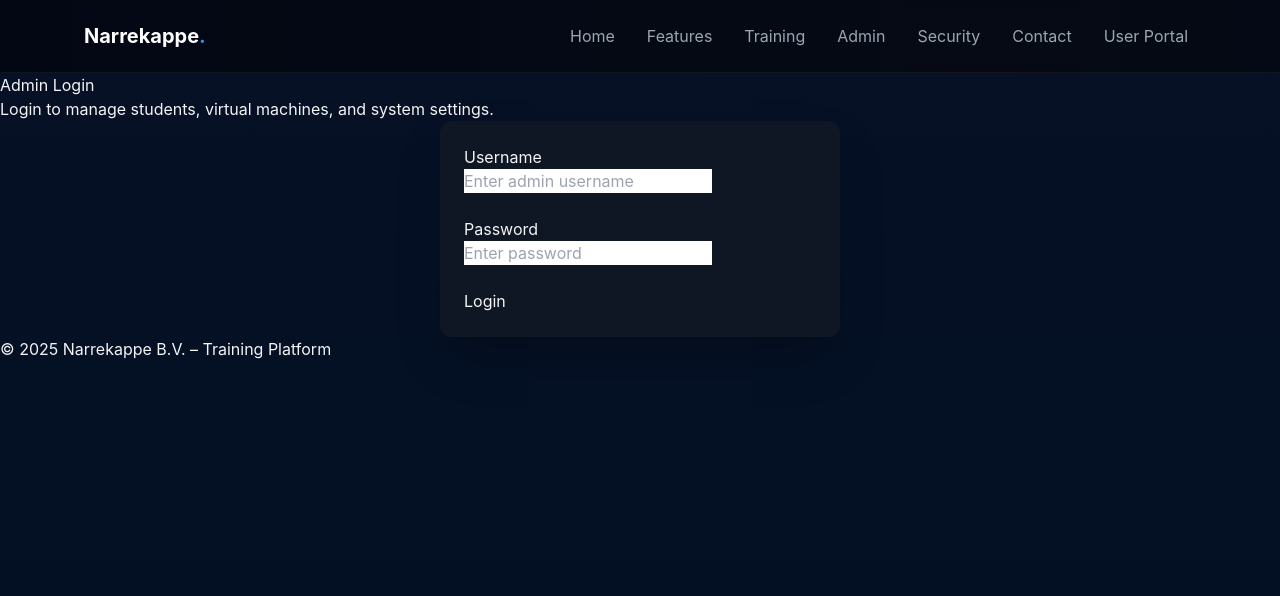
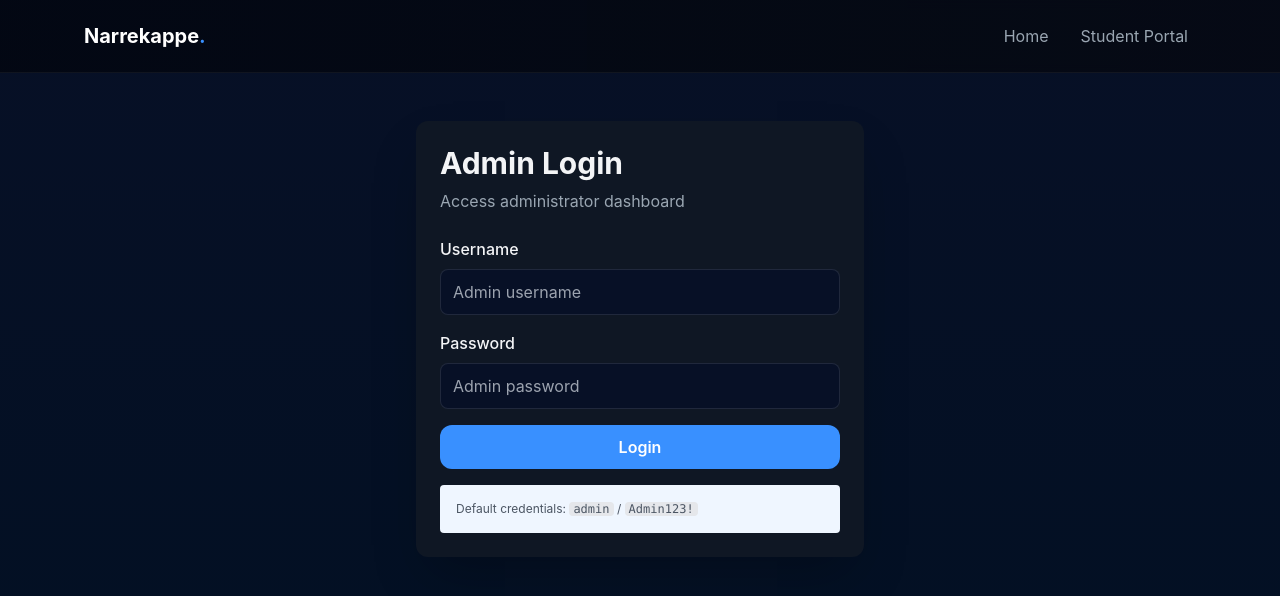
Before and after one commit to battylover9/Narrekappe-BV, a Next.js app: page /admin in a window 1280 px wide. Shown: the top 596 px of the page. Built offline with nearby package versions, Linux system fonts and the light colour scheme.

Commit message:
fixed admin login

```diff
--- /dev/null
+++ b/lib/AdminAuthCheck.js
@@ -0,0 +1,30 @@
+import { useEffect, useState } from 'react';
+import { useRouter } from 'next/router';
+
+export function useAdminAuth() {
+  const router = useRouter();
+  const [isAuthenticated, setIsAuthenticated] = useState(false);
+  const [loading, setLoading] = useState(true);
+  const [adminUser, setAdminUser] = useState('');
+
+  useEffect(() => {
+    const adminAuth = localStorage.getItem('adminAuth');
+    const user = localStorage.getItem('adminUser');
+
+    if (adminAuth === 'true' && user) {
+      setIsAuthenticated(true);
+      setAdminUser(user);
+    } else {
+      router.push('/admin-login');
+    }
+    setLoading(false);
+  }, [router]);
+
+  const logout = () => {
+    localStorage.removeItem('adminAuth');
+    localStorage.removeItem('adminUser');
+    router.push('/admin-login');
+  };
+
+  return { isAuthenticated, loading, adminUser, logout };
+}
--- a/pages/admin-dashboard.js
+++ b/pages/admin-dashboard.js
@@ -1,19 +1,16 @@
-// app/admin-dashboard/page.js
 import Link from 'next/link';
-import { useEffect } from 'react';
-import { useRouter } from 'next/navigation';
+import { useAdminAuth } from '../lib/AdminAuthCheck';
 
 export default function AdminDashboardPage() {
-  const router = useRouter();
+  const { isAuthenticated, loading, logout } = useAdminAuth();
 
-  // Mimic the old localStorage auth check
-  useEffect(() => {
-    if (typeof window !== 'undefined') {
-      if (localStorage.getItem('loggedIn') !== 'yes') {
-        router.push('/admin');
-      }
-    }
-  }, [router]);
+  if (loading) {
+    return <div className="container pt-12">Loading...</div>;
+  }
+
+  if (!isAuthenticated) {
+    return null;
+  }
 
   return (
     <>
@@ -24,8 +21,9 @@ export default function AdminDashboardPage() {
           </Link>
           <nav className="main-nav">
             <Link href="/">Home</Link>
-            <Link href="/admin">Admin Info</Link>
-            <Link href="/admin-login">Logout</Link>
+            <Link href="/admin-main">Admin</Link>
+            <Link href="/admin-monitoring">Monitoring</Link>
+            <button onClick={logout} className="btn btn-ghost btn-sm">Logout</button>
           </nav>
         </div>
       </header>
--- a/pages/admin-main.js
+++ b/pages/admin-main.js
@@ -1,7 +1,17 @@
-
 import Link from 'next/link';
+import { useAdminAuth } from '../lib/AdminAuthCheck';
 
 export default function AdminPage() {
+  const { isAuthenticated, loading, adminUser, logout } = useAdminAuth();
+
+  if (loading) {
+    return <div className="container pt-12">Loading...</div>;
+  }
+
+  if (!isAuthenticated) {
+    return null;
+  }
+
   return (
     <>
       <header className="site-header">
@@ -11,26 +21,16 @@ export default function AdminPage() {
           </Link>
           <nav className="main-nav">
             <Link href="/">Home</Link>
-            <Link href="/features">Features</Link>
-            <Link href="/training">Training</Link>
-            <Link href="/admin">Admin</Link>
-            <Link href="/security">Security</Link>
-            <Link href="/contact">Contact</Link>
-            <Link href="/user-portal">User Portal</Link>
             <Link href="/admin-dashboard">Dashboard</Link>
-            <Link href="/admin-login">Logout</Link>
+            <Link href="/admin-monitoring">Monitoring</Link>
+            <button onClick={logout} className="btn btn-ghost btn-sm">Logout</button>
           </nav>
-          <button className="nav-toggle" aria-label="Toggle navigation">
-            ☰
-          </button>
         </div>
       </header>
 
       <main className="container">
-        <h1>Admin Dashboard Concept</h1>
-        <p className="muted">
-          This page outlines the capabilities of the admin console — it is a conceptual mockup for the platform.
-        </p>
+        <h1>Admin Dashboard</h1>
+        <p className="muted">Welcome, {adminUser}!</p>
 
         <section className="card">
           <h2>User &amp; Lab Management</h2>
@@ -52,11 +52,7 @@ export default function AdminPage() {
         <section className="card">
           <h2>Monitoring &amp; Logs</h2>
           <p>Overview of resource usage, alerts for failures, and logs for audit and grading.</p>
-          <div className="dashboard-sample">
-            <div className="dash-card">CPU: 45%</div>
-            <div className="dash-card">RAM: 63%</div>
-            <div className="dash-card">Storage: 72%</div>
-          </div>
+          <Link href="/admin-monitoring" className="btn">View Monitoring →</Link>
         </section>
 
         <section className="card">
@@ -66,15 +62,6 @@ export default function AdminPage() {
             reproducibility.
           </p>
         </section>
-
-        <h3>Create New User</h3>
-        <input type="text" id="newUser" placeholder="Username" />
-        <input type="password" id="newPass" placeholder="Password" />
-        <select id="newRole">
-          <option value="user">User</option>
-          <option value="admin">Admin</option>
-        </select>
-        <button type="button">Add User</button>
       </main>
 
       <footer className="site-footer">
--- a/pages/admin-monitoring.js
+++ b/pages/admin-monitoring.js
@@ -1,7 +1,9 @@
 import { useState, useEffect } from 'react';
 import Link from 'next/link';
+import { useAdminAuth } from '../lib/AdminAuthCheck';
 
 export default function AdminMonitoringPage() {
+  const { isAuthenticated, loading: authLoading, logout } = useAdminAuth();
   const [stats, setStats] = useState(null);
   const [loading, setLoading] = useState(true);
   const [autoRefresh, setAutoRefresh] = useState(true);
@@ -20,13 +22,15 @@ export default function AdminMonitoringPage() {
   };
 
   useEffect(() => {
-    fetchStats();
+    if (isAuthenticated) {
+      fetchStats();
 
-    if (autoRefresh) {
-      const interval = setInterval(fetchStats, refreshInterval * 1000);
-      return () => clearInterval(interval);
+      if (autoRefresh) {
+        const interval = setInterval(fetchStats, refreshInterval * 1000);
+        return () => clearInterval(interval);
+      }
     }
-  }, [autoRefresh, refreshInterval]);
+  }, [isAuthenticated, autoRefresh, refreshInterval]);
 
   const getStatusColor = (status) => {
     return status === 'running' ? 'status-running' : 'status-stopped';
@@ -38,6 +42,14 @@ export default function AdminMonitoringPage() {
     return 'text-green-500';
   };
 
+  if (authLoading) {
+    return <div className="container pt-12">Loading...</div>;
+  }
+
+  if (!isAuthenticated) {
+    return null;
+  }
+
   if (loading) {
     return (
       <>
@@ -48,7 +60,8 @@ export default function AdminMonitoringPage() {
             </Link>
             <nav className="main-nav">
               <Link href="/">Home</Link>
-              <Link href="/admin">Admin</Link>
+              <Link href="/admin-main">Admin</Link>
+              <button onClick={logout} className="btn btn-ghost btn-sm">Logout</button>
             </nav>
           </div>
         </header>
@@ -70,8 +83,9 @@ export default function AdminMonitoringPage() {
           </Link>
           <nav className="main-nav">
             <Link href="/">Home</Link>
-            <Link href="/admin">Admin</Link>
+            <Link href="/admin-main">Admin</Link>
             <Link href="/stud-dash">Student Portal</Link>
+            <button onClick={logout} className="btn btn-ghost btn-sm">Logout</button>
           </nav>
         </div>
       </header>
@@ -153,37 +167,6 @@ export default function AdminMonitoringPage() {
           </div>
         </div>
 
-        {/* Recent Deployments */}
-        {stats?.recentDeployments && stats.recentDeployments.length > 0 && (
-          <div className="card mb-8">
-            <h2 className="text-2xl font-bold mb-4">Recent Deployments</h2>
-            <div className="overflow-x-auto">
-              <table className="data-table">
-                <thead>
-                  <tr>
-                    <th>Timestamp</th>
-                    <th>User</th>
-                    <th>VM Name</th>
-                    <th>VM ID</th>
-                  </tr>
-                </thead>
-                <tbody>
-                  {stats.recentDeployments.map((deployment, index) => (
-                    <tr key={index}>
-                      <td className="font-mono text-sm">
-                        {new Date(deployment.timestamp).toLocaleString()}
-                      </td>
-                      <td>{deployment.userName}</td>
-                      <td>{deployment.vmName}</td>
-                      <td className="font-mono">{deployment.vmId}</td>
-                    </tr>
-                  ))}
-                </tbody>
-              </table>
-            </div>
-          </div>
-        )}
-
         {/* VM Details Table */}
         <div className="card">
           <h2 className="text-2xl font-bold mb-4">All Virtual Machines</h2>
@@ -200,15 +183,13 @@ export default function AdminMonitoringPage() {
                     <th>VM ID</th>
                     <th>Name</th>
                     <th>Status</th>
-                    <th>CPU</th>
                     <th>Memory</th>
                     <th>Disk</th>
                     <th>Uptime</th>
-                    <th>Node</th>
                   </tr>
                 </thead>
                 <tbody>
-                  {stats?.vms.map(vm => (
+                  {stats?.vms?.map(vm => (
                     <tr key={vm.vmid}>
                       <td className="font-mono">{vm.vmid}</td>
                       <td className="font-medium">{vm.name}</td>
@@ -217,66 +198,15 @@ export default function AdminMonitoringPage() {
                           {vm.status}
                         </span>
                       </td>
-                      <td className={getResourceColor(parseFloat(vm.cpuUsage))}>
-                        {vm.cpuUsage}%
-                      </td>
-                      <td>
-                        <div className={getResourceColor(parseFloat(vm.memPercent))}>
-                          {vm.memUsage} MB
-                        </div>
-                        <div className="text-xs muted">
-                          {vm.memPercent}% of {vm.memMax} MB
-                        </div>
-                      </td>
-                      <td>
-                        <div>{vm.diskUsage} GB</div>
-                        <div className="text-xs muted">of {vm.diskMax} GB</div>
-                      </td>
-                      <td className="font-mono text-sm">{vm.uptime}</td>
-                      <td className="text-sm muted">{vm.node}</td>
+                      <td>{vm.memory || 'N/A'}</td>
+                      <td>{vm.bootdisk || 'N/A'}</td>
+                      <td className="font-mono text-sm">{vm.uptime || '-'}</td>
                     </tr>
                   ))}
                 </tbody>
               </table>
             </div>
           )}
-        </div>
-
-        {/* Resource Summary */}
-        <div className="grid grid-cols-1 md:grid-cols-2 gap-6 mt-8">
-          <div className="card">
-            <h3 className="text-xl font-bold mb-4">Memory Overview</h3>
-            <div className="space-y-2">
-              <div className="flex justify-between">
-                <span className="muted">Total Allocated:</span>
-                <span className="font-bold">{stats?.summary.memMax || '0'} GB</span>
-              </div>
-              <div className="flex justify-between">
-                <span className="muted">Currently Used:</span>
-                <span className="font-bold">{stats?.summary.memUsed || '0'} GB</span>
-              </div>
-              <div className="flex justify-between">
-                <span className="muted">Usage:</span>
-                <span className={`font-bold ${getResourceColor(parseFloat(stats?.summary.memPercent || 0))}`}>
-                  {stats?.summary.memPercent || '0'}%
-                </span>
-              </div>
-            </div>
-          </div>
-
-          <div className="card">
-            <h3 className="text-xl font-bold mb-4">Disk Overview</h3>
-            <div className="space-y-2">
-              <div className="flex justify-between">
-                <span className="muted">Total Allocated:</span>
-                <span className="font-bold">{stats?.summary.diskMax || '0'} GB</span>
-              </div>
-              <div className="flex justify-between">
-                <span className="muted">Currently Used:</span>
-                <span className="font-bold">{stats?.summary.diskUsed || '0'} GB</span>
-              </div>
-            </div>
-          </div>
         </div>
       </main>
 
--- a/pages/admin.js
+++ b/pages/admin.js
@@ -1,67 +1,110 @@
-
+import { useState } from 'react';
+import { useRouter } from 'next/router';
 import Link from 'next/link';
 
-export default function AdminLoginPage() {
+export default function AdminLogin() {
+  const [username, setUsername] = useState('');
+  const [password, setPassword] = useState('');
+  const [error, setError] = useState('');
+  const [loading, setLoading] = useState(false);
+  const router = useRouter();
+
+  const handleLogin = async (e) => {
+    e.preventDefault();
+    setLoading(true);
+    setError('');
+
+    try {
+      const response = await fetch('/api/auth/admin-login', {
+        method: 'POST',
+        headers: { 'Content-Type': 'application/json' },
+        body: JSON.stringify({ username, password }),
+      });
+
+      const data = await response.json();
+
+      if (response.ok && data.success) {
+        localStorage.setItem('adminAuth', 'true');
+        localStorage.setItem('adminUser', username);
+        router.push('/admin-main');
+      } else {
+        setError(data.error || 'Invalid credentials');
+      }
+    } catch (err) {
+      setError('Login failed. Please try again.');
+    } finally {
+      setLoading(false);
+    }
+  };
+
   return (
     <>
       <header className="site-header">
-        <div className="container header-inner">
-          <Link className="brand" href="/">
+        <div className="header-inner">
+          <Link href="/" className="brand">
             Narrekappe<span className="accent">.</span>
           </Link>
           <nav className="main-nav">
             <Link href="/">Home</Link>
-            <Link href="/features">Features</Link>
-            <Link href="/training">Training</Link>
-            <Link href="/admin">Admin</Link>
-            <Link href="/security">Security</Link>
-            <Link href="/contact">Contact</Link>
-            <Link href="/user-portal">User Portal</Link>
+            <Link href="/stud-dash">Student Portal</Link>
           </nav>
-          <button className="nav-toggle" aria-label="Toggle navigation">
-            ☰
-          </button>
         </div>
       </header>
 
-      <section>
-        <h2>Admin Login</h2>
-        <p>Login to manage students, virtual machines, and system settings.</p>
+      <main className="container pt-12">
+        <div className="card max-w-md mx-auto">
+          <h1 className="text-3xl font-bold mb-2">Admin Login</h1>
+          <p className="muted mb-6">Access administrator dashboard</p>
 
-        <div className="card" style={{ maxWidth: '400px', margin: 'auto' }}>
-          <form id="loginForm">
-            <label>Username</label>
-            <br />
+          {error && (
+            <div className="mb-4 p-3 rounded bg-red-100 text-red-700">
+              {error}
+            </div>
+          )}
+
+          <form onSubmit={handleLogin} className="space-y-4">
+            <div>
+              <label className="block mb-2 font-medium">Username</label>
               <input
                 type="text"
-              id="username"
-              placeholder="Enter admin username"
-              className="input"
+                value={username}
+                onChange={(e) => setUsername(e.target.value)}
+                placeholder="Admin username"
+                required
+                className="form-input"
+                disabled={loading}
               />
-            <br />
-            <br />
+            </div>
 
-            <label>Password</label>
-            <br />
+            <div>
+              <label className="block mb-2 font-medium">Password</label>
               <input
                 type="password"
-              id="password"
-              placeholder="Enter password"
-              className="input"
+                value={password}
+                onChange={(e) => setPassword(e.target.value)}
+                placeholder="Admin password"
+                required
+                className="form-input"
+                disabled={loading}
               />
-            <br />
-            <br />
+            </div>
 
-            <button className="button" type="submit">
-              Login
+            <button
+              type="submit"
+              className="btn w-full"
+              disabled={loading}
+            >
+              {loading ? 'Logging in...' : 'Login'}
             </button>
           </form>
+
+          <div className="mt-4 p-4 bg-blue-50 rounded">
+            <p className="text-xs text-gray-600">
+              Default credentials: <code className="bg-gray-200 px-1 rounded">admin</code> / <code className="bg-gray-200 px-1 rounded">Admin123!</code>
+            </p>
           </div>
-      </section>
-
-      <footer>
-        <p>© 2025 Narrekappe B.V. – Training Platform</p>
-      </footer>
+        </div>
+      </main>
     </>
   );
 }
```
Lines whose indentation alone changed are shown as unchanged.
